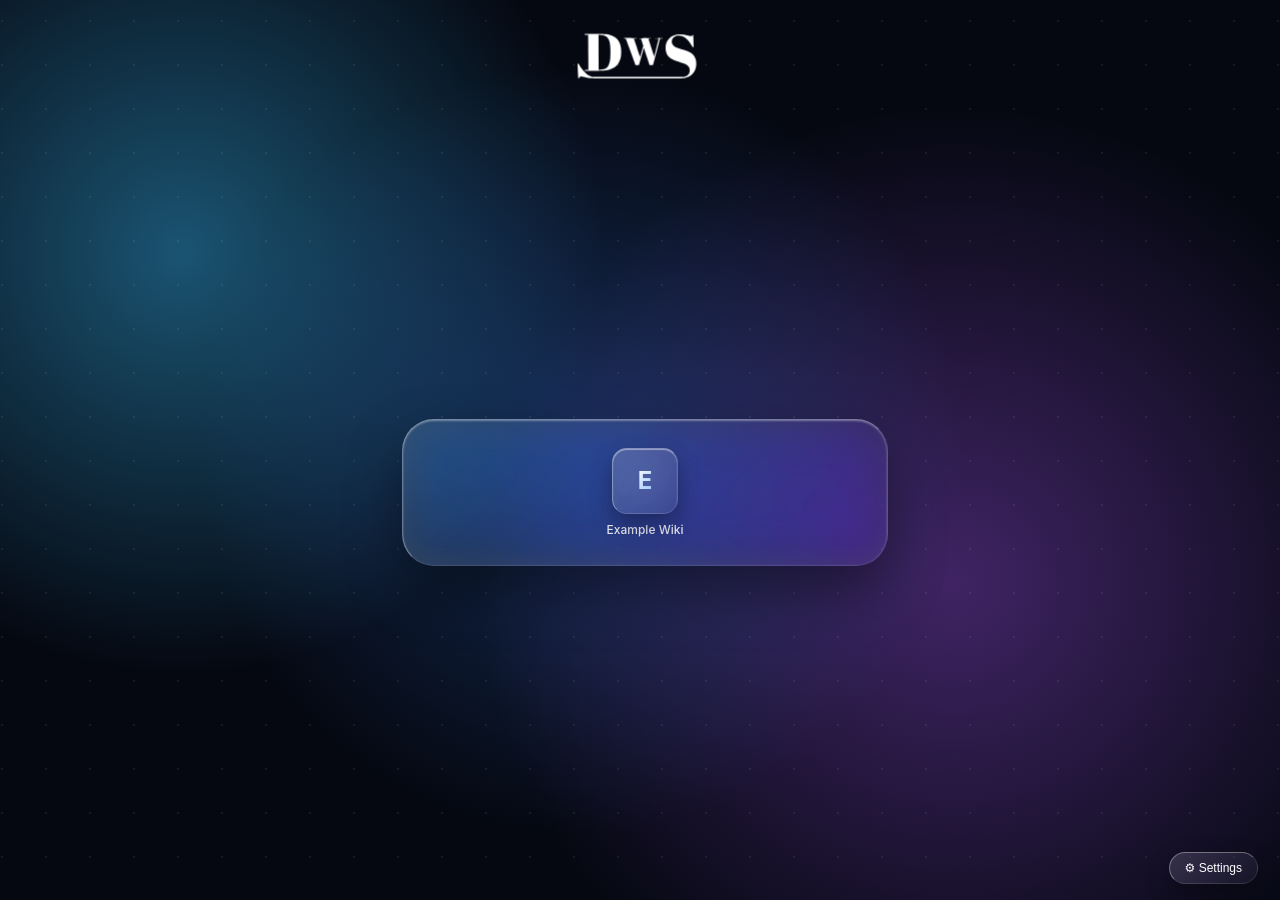
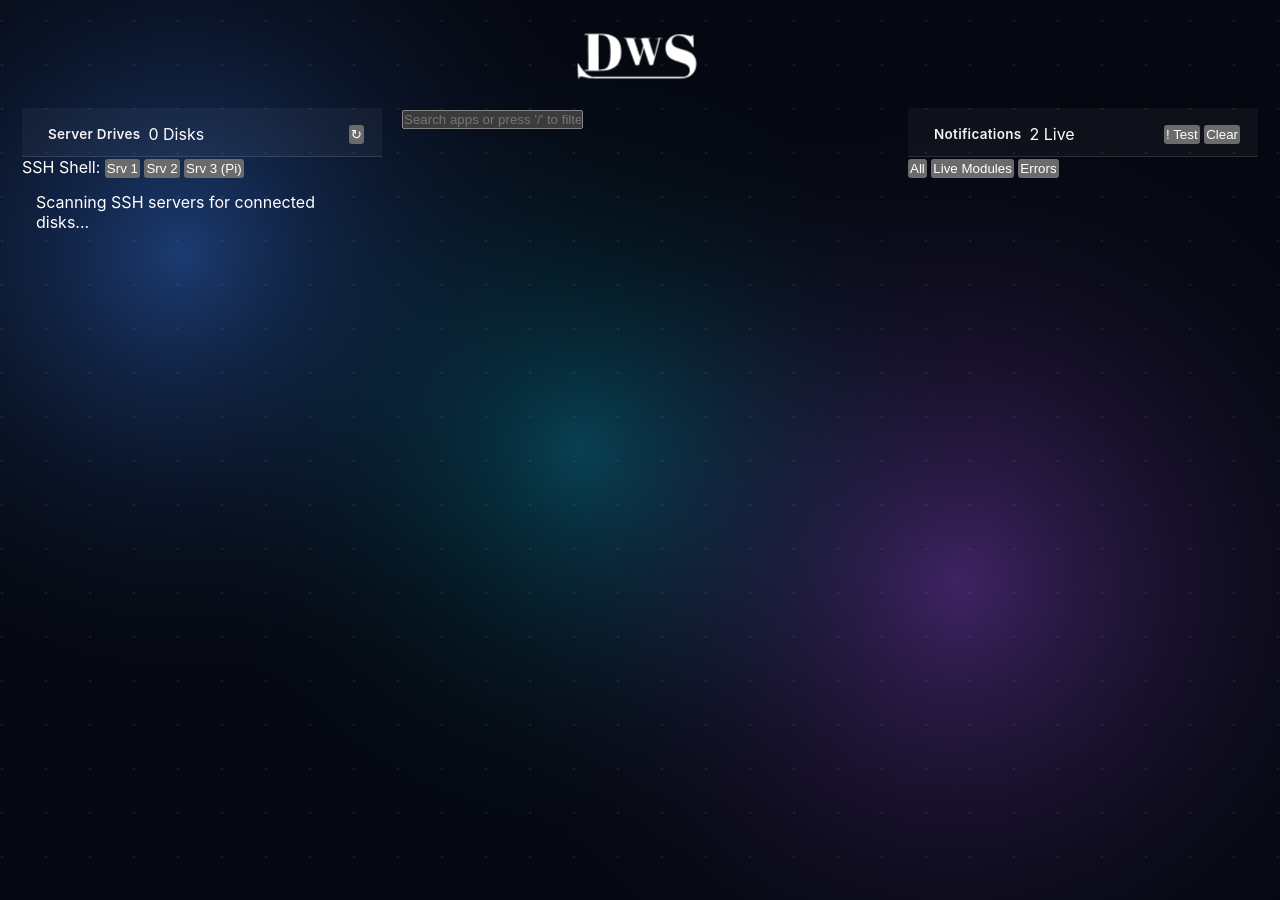
Before and after one commit to Wardium/DWSConnect, a Flask app: page / in a window 1280 px wide. Run offline with Flask 3, Linux system fonts and the light colour scheme; parts of the project's set-up code (start-up, migrations or seed data) failed here and were passed over.

Commit message:
Update index.html

```diff
--- a/templates/index.html
+++ b/templates/index.html
@@ -1,11 +1,23 @@
 <!DOCTYPE html>
 <html lang="en">
 <head>
-    <meta charset="UTF-8">
-    <meta name="viewport" content="width=device-width, initial-scale=1.0, viewport-fit=cover">
-    <meta name="theme-color" content="#050811">
+    <meta charset="UTF-8" />
+    <meta name="viewport" content="width=device-width, initial-scale=1.0, viewport-fit=cover" />
+    <meta name="color-scheme" content="dark" />
+    <meta name="theme-color" content="#050811" />
     <title>DWSConnect</title>
-    <link rel="stylesheet" href="/static/css/liquid_glass.css">
+    <!-- Inline dark lock prevents white compositor flash on tab restore -->
+    <style>
+        html, body {
+            background-color: #050811 !important;
+            color: #ffffff;
+            color-scheme: dark;
+            margin: 0;
+            padding: 0;
+            overflow: hidden;
+        }
+    </style>
+    <link rel="stylesheet" href="/static/css/liquid_glass.css" />
 </head>
 <body>
     <!-- 1. SEAMLESS INTRO CURTAIN & FLOATING SVG HEADER -->
@@ -20,171 +32,206 @@
             <svg id="default-bg-svg" viewBox="0 0 1920 1080" preserveAspectRatio="xMidYMid slice" xmlns="http://www.w3.org/2000/svg">
                 <defs>
                     <radialGradient id="orbGrad1" cx="50%" cy="50%" r="50%">
-                        <stop offset="0%" stop-color="rgba(56, 189, 248, 0.42)"/>
-                        <stop offset="100%" stop-color="rgba(56, 189, 248, 0)"/>
+                        <stop offset="0%" stop-color="#3b82f6" stop-opacity="0.42" />
+                        <stop offset="100%" stop-color="#050811" stop-opacity="0" />
                     </radialGradient>
                     <radialGradient id="orbGrad2" cx="50%" cy="50%" r="50%">
-                        <stop offset="0%" stop-color="rgba(168, 85, 247, 0.36)"/>
-                        <stop offset="100%" stop-color="rgba(168, 85, 247, 0)"/>
+                        <stop offset="0%" stop-color="#a855f7" stop-opacity="0.36" />
+                        <stop offset="100%" stop-color="#050811" stop-opacity="0" />
                     </radialGradient>
                     <radialGradient id="orbGrad3" cx="50%" cy="50%" r="50%">
-                        <stop offset="0%" stop-color="rgba(59, 130, 246, 0.30)"/>
-                        <stop offset="100%" stop-color="rgba(59, 130, 246, 0)"/>
+                        <stop offset="0%" stop-color="#06b6d4" stop-opacity="0.32" />
+                        <stop offset="100%" stop-color="#050811" stop-opacity="0" />
                     </radialGradient>
                 </defs>
-                <rect width="1920" height="1080" fill="#050811"/>
-                <circle id="svg-orb-1" cx="550" cy="380" r="460" fill="url(#orbGrad1)"/>
-                <circle id="svg-orb-2" cx="1350" cy="700" r="520" fill="url(#orbGrad2)"/>
-                <circle id="svg-orb-3" cx="960" cy="540" r="420" fill="url(#orbGrad3)"/>
+                <rect width="1920" height="1080" fill="#050811" />
+                <circle id="svg-orb-1" cx="550" cy="380" r="520" fill="url(#orbGrad1)" />
+                <circle id="svg-orb-2" cx="1350" cy="700" r="560" fill="url(#orbGrad2)" />
+                <circle id="svg-orb-3" cx="960" cy="540" r="460" fill="url(#orbGrad3)" />
             </svg>
-            <img id="custom-bg-img" class="hidden" alt="Background" decoding="sync" loading="eager">
+            <img id="custom-bg-img" class="hidden" alt="Background" decoding="sync" />
         </div>
         <div class="parallax-layer ambient-grid" data-depth="0.06"></div>
     </div>
 
-    <!-- 3. THREE-SECTION WORKSPACE -->
+    <!-- 3. THREE-COLUMN WORKSPACE -->
     <main id="workspace">
-        <!-- LEFT SECTION: MULTI-SERVER DRIVE & FILE EXPLORER -->
-        <aside id="left-file-panel" class="side-glass-panel">
+        <!-- LEFT SECTION: MULTI-SERVER DRIVE & SFTP FILE VIEWER -->
+        <aside id="left-file-panel" class="liquid-side-panel">
             <div class="panel-header">
                 <div class="panel-title-group">
-                    <span class="status-dot online" id="fleet-status-dot"></span>
-                    <h2>DWS Fleet Storage</h2>
+                    <span class="status-dot-pulse" id="drives-status-dot"></span>
+                    <h2 id="file-panel-title">Server Drives</h2>
+                    <span class="glass-badge" id="drives-count-badge">0 Disks</span>
                 </div>
                 <div class="panel-actions">
-                    <button id="refresh-drives-btn" class="icon-glass-btn" title="Scan Drives Now">↻</button>
+                    <button class="glass-icon-btn hidden" id="btn-back-to-drives" title="Back to All Drives">
+                        All Drives
+                    </button>
+                    <button class="glass-icon-btn" id="btn-refresh-files" title="Rescan Drives / Refresh">
+                        ↻
+                    </button>
                 </div>
             </div>
 
-            <!-- Server Health Strip -->
-            <div id="server-health-strip" class="server-health-strip"></div>
+            <!-- Server Quick SSH Shell Bar -->
+            <div class="server-shell-bar" id="server-shell-bar">
+                <span class="shell-bar-label">SSH Shell:</span>
+                <button class="glass-pill-btn" data-shell-id="1" title="Open Server 1 SSH Terminal">Srv 1</button>
+                <button class="glass-pill-btn" data-shell-id="2" title="Open Server 2 SSH Terminal">Srv 2</button>
+                <button class="glass-pill-btn" data-shell-id="3" title="Open Server 3 (Pi) SSH Terminal">Srv 3 (Pi)</button>
+            </div>
 
-            <!-- Breadcrumb / Active Drive Toolbar (shown when browsing a disk) -->
-            <div id="file-browser-toolbar" class="file-browser-toolbar hidden">
-                <div class="toolbar-top-row">
-                    <button id="back-to-drives-btn" class="mini-glass-btn" title="All Drives">← Drives</button>
-                    <button id="dir-up-btn" class="mini-glass-btn" title="Up One Folder">↑ Up</button>
-                    <span id="current-path-label" class="current-path-label">/</span>
+            <!-- View A: All Connected Drives List -->
+            <div id="drives-list-view" class="panel-scroll-body">
+                <div class="panel-empty-state">Scanning SSH servers for connected disks...</div>
             </div>
-                <div class="toolbar-action-row">
-                    <input type="text" id="file-search-input" class="glass-input mini-search" placeholder="Filter files...">
-                    <button id="new-folder-btn" class="mini-glass-btn" title="New Folder">+ Folder</button>
-                    <button id="upload-trigger-btn" class="mini-glass-btn accent-btn" title="Upload to this disk">↑ Upload</button>
-                    <input type="file" id="remote-file-upload-input" multiple class="hidden">
+
+            <!-- View B: Active Disk File Browser -->
+            <div id="file-browser-view" class="panel-flex-body hidden">
+                <div class="browser-toolbar">
+                    <div class="breadcrumb-bar" id="file-breadcrumbs"></div>
+                    <div class="browser-action-row">
+                        <input type="text" id="file-filter-input" class="glass-mini-input" placeholder="Filter folder..." />
+                        <button class="glass-action-btn" id="btn-new-folder" title="New Folder">+ Folder</button>
+                        <button class="glass-action-btn primary" id="btn-upload-trigger" title="Upload files to current directory">↑ Upload</button>
+                        <input type="file" id="hidden-file-upload" multiple class="hidden" />
                     </div>
                 </div>
 
-            <!-- Scrollable Content: Either the 8+ Drives List OR Directory Contents -->
-            <div id="file-explorer-body" class="panel-scroll-body">
-                <div id="drives-list-container" class="drives-list"></div>
-                <div id="directory-list-container" class="directory-list hidden"></div>
+                <!-- Drag & Drop Overlay + Scrollable Directory Listing -->
+                <div id="file-list-container" class="panel-scroll-body" data-dropzone="true">
+                    <div id="file-items-list"></div>
                 </div>
 
-            <!-- Drag & Drop Upload Overlay -->
-            <div id="drop-upload-overlay" class="drop-upload-overlay hidden">
-                <div class="drop-box-inner">Drop files to upload to active disk</div>
+                <!-- Selected File Footer Action Bar -->
+                <div id="file-selection-bar" class="file-selection-bar hidden">
+                    <div class="selected-file-name" id="selected-file-label">No file selected</div>
+                    <div class="selected-file-actions">
+                        <button class="glass-action-btn primary" id="btn-download-selected">↓ Download</button>
+                        <button class="glass-action-btn danger" id="btn-delete-selected" title="Delete">✕</button>
+                    </div>
+                </div>
             </div>
         </aside>
 
-        <!-- MIDDLE SECTION: EXISTING APP GRID (UNCHANGED CORE + QUICK SEARCH QoL) -->
-        <section id="center-stage-column">
-            <div id="center-search-bar" class="center-search-bar ui-chrome">
-                <input type="text" id="app-quick-filter" class="glass-input" placeholder="Quick launch app... (Press / to focus)">
+        <!-- CENTER SECTION: EXISTING APP GRID + QUICK SEARCH -->
+        <section id="center-column">
+            <div class="center-search-bar">
+                <input
+                    type="text"
+                    id="app-search-input"
+                    class="glass-search-input"
+                    placeholder="Search apps or press '/' to filter..."
+                    autocomplete="off"
+                />
             </div>
-            <div id="app-grid" class="liquid-grid"></div>
+
+            <div id="app-grid"></div>
         </section>
 
-        <!-- RIGHT SECTION: MODULAR LIVE NOTIFICATION CENTER -->
-        <aside id="right-notif-panel" class="side-glass-panel">
+        <!-- RIGHT SECTION: MODULAR LIVE NOTIFICATION AREA -->
+        <aside id="right-notif-panel" class="liquid-side-panel">
             <div class="panel-header">
                 <div class="panel-title-group">
-                    <h2>Live Telemetry & Alerts</h2>
-                    <span id="notif-count-badge" class="notif-badge">2</span>
+                    <span class="status-dot-pulse"></span>
+                    <h2>Notifications</h2>
+                    <span class="glass-badge" id="notif-count-badge">2 Live</span>
                 </div>
                 <div class="panel-actions">
-                    <button id="clear-transient-notifs-btn" class="mini-glass-btn" title="Clear dismissible alerts">Clear</button>
+                    <button class="glass-icon-btn" id="btn-test-error" title="Simulate Error Notification">! Test</button>
+                    <button class="glass-icon-btn" id="btn-clear-notifs" title="Clear Dismissible Notifications">Clear</button>
                 </div>
             </div>
-            <div id="notification-stream" class="panel-scroll-body notification-stream"></div>
+
+            <!-- Filter Tabs -->
+            <div class="notif-filter-bar">
+                <button class="notif-tab active" data-filter="all">All</button>
+                <button class="notif-tab" data-filter="live">Live Modules</button>
+                <button class="notif-tab" data-filter="error">Errors</button>
+            </div>
+
+            <!-- Pinned Live Notifications + Scrollable Feed -->
+            <div id="notif-scroll-feed" class="panel-scroll-body">
+                <div id="notif-pinned-section" class="notif-section-stack"></div>
+                <div id="notif-dynamic-section" class="notif-section-stack"></div>
+            </div>
         </aside>
     </main>
 
-    <!-- 4. EXPANDING LIQUID GLASS IFRAME STAGE -->
-    <div id="iframe-Stage" class="iframe-stage hidden">
-        <div id="iframe-window" class="liquid-glass-window">
+    <!-- FLOATING BOTTOM-RIGHT SETTINGS BUTTON -->
+    <button id="settings-trigger" title="Dashboard Settings (Ctrl+,)">⚙</button>
+
+    <!-- IFRAME APP / TERMINAL STAGE MODAL -->
+    <div id="iframe-Stage" class="hidden">
+        <div id="iframe-window">
             <div class="iframe-header">
                 <span id="iframe-title">Application</span>
-                <div style="display:flex; gap:8px; align-items:center;">
-                    <button id="iframe-open-tab" class="mini-glass-btn" title="Open in New Tab">↗ Tab</button>
+                <div class="iframe-controls">
+                    <button id="iframe-reload" class="glass-icon-btn" title="Reload Frame">↻</button>
+                    <button id="iframe-ext" class="glass-icon-btn" title="Open in New Tab">↗</button>
                     <button id="iframe-close" class="liquid-close-btn" title="Close (Esc)">✕</button>
                 </div>
             </div>
-            <iframe id="app-iframe" src="about:blank" allowfullscreen></iframe>
+            <iframe id="app-iframe" src="about:blank" allow="clipboard-read; clipboard-write; fullscreen"></iframe>
         </div>
     </div>
 
-    <!-- 5. FLOATING DOCK CONTROLS & SETTINGS MODAL -->
-    <div class="floating-controls-dock">
-        <button id="toggle-panels-btn" class="liquid-glass-pill ui-chrome" title="Toggle Side Panels ([)">
-            <span>⇄ Panels</span>
-        </button>
-        <button id="settings-trigger" class="liquid-glass-pill ui-chrome">
-            <span>⚙ Settings</span>
-        </button>
+    <!-- SETTINGS MODAL -->
+    <div id="settings-modal" class="modal-backdrop hidden">
+        <div class="liquid-modal-card">
+            <div class="modal-header">
+                <h3>DWSConnect Settings</h3>
+                <div class="panel-actions">
+                    <button id="btn-replay-boot" class="glass-icon-btn" title="Replay Intro Animation">Replay Intro</button>
+                    <button id="settings-close" class="liquid-close-btn">✕</button>
+                </div>
             </div>
 
-    <div id="settings-modal" class="modal-backdrop hidden">
-        <div class="liquid-glass-modal">
-            <div class="modal-header">
-                <h2>Workspace Settings</h2>
-                <button id="settings-close" class="liquid-close-btn">✕</button>
-            </div>
             <div class="modal-body">
-                <div class="glass-card">
-                    <h3>Add Application</h3>
-                    <form id="add-app-form" class="form-grid">
-                        <div class="form-row">
-                            <label>App Name</label>
-                            <input type="text" name="name" class="glass-input" placeholder="Jellyfin" required>
-                        </div>
-                        <div class="form-row">
-                            <label>App URL</label>
-                            <input type="url" name="url" class="glass-input" placeholder="https://..." required>
-                        </div>
-                        <div class="form-row" style="grid-column: span 2;">
-                            <label>Custom Icon (Optional)</label>
-                            <input type="file" name="icon" class="glass-file-input" accept=".png,.svg,.jpg,.jpeg,.webp,.gif">
-                        </div>
-                        <label class="glass-toggle-row" style="grid-column: span 2;">
-                            <input type="checkbox" id="iframe-toggle" checked>
-                            <span class="glass-toggle-slider"></span>
-                            <span class="glass-toggle-label">Open inside Liquid Glass Iframe</span>
+                <form id="add-app-form" class="glass-form">
+                    <h4>Add Application</h4>
+                    <input type="text" name="name" placeholder="App Name (e.g. Jellyfin)" required />
+                    <input type="url" name="url" placeholder="https://..." required />
+                    <input type="text" name="icon_url" placeholder="Icon URL (optional)" />
+                    <label class="file-label">
+                        <span>Or Upload Icon:</span>
+                        <input type="file" name="icon_file" accept=".png,.svg,.jpg,.jpeg,.webp,.gif" />
                     </label>
-                        <button type="submit" class="liquid-submit-btn" style="grid-column: span 2;">Add App Widget</button>
+                    <label class="checkbox-label">
+                        <input type="checkbox" id="iframe-toggle" name="iframe" checked />
+                        <span>Launch inside embedded window (Iframe)</span>
+                    </label>
+                    <button type="submit" class="glass-submit-btn">Add App</button>
                 </form>
-                </div>
 
-                <div class="glass-card">
-                    <h3>Custom Background</h3>
-                    <form id="bg-form" style="display:flex; flex-direction:column; gap:10px;">
-                        <input type="file" name="background" class="glass-file-input" accept=".png,.svg,.jpg,.jpeg,.webp,.gif">
-                        <div style="display:flex; gap:8px;">
-                            <button type="submit" class="liquid-submit-btn" style="flex:1;">Save Background</button>
-                            <button type="button" id="replay-boot-btn" class="mini-glass-btn">Replay Intro</button>
+                <div class="settings-divider"></div>
+
+                <form id="bg-form" class="glass-form">
+                    <h4>Workspace Background</h4>
+                    <input type="text" name="bg_url" placeholder="Custom Image URL (optional)" />
+                    <label class="file-label">
+                        <span>Or Upload Image:</span>
+                        <input type="file" name="bg_file" accept=".png,.svg,.jpg,.jpeg,.webp,.gif" />
+                    </label>
+                    <div class="form-row-btns">
+                        <button type="submit" class="glass-submit-btn">Apply Background</button>
+                        <button type="button" id="btn-reset-bg" class="glass-action-btn">Use Default Orbs</button>
                     </div>
                 </form>
-                </div>
 
-                <div class="glass-card">
-                    <h3>Installed Applications</h3>
+                <div class="settings-divider"></div>
+
+                <h4>Installed Apps</h4>
                 <div id="settings-app-list" class="settings-app-list"></div>
             </div>
         </div>
     </div>
-    </div>
 
+    <script src="/static/js/notifications.js"></script>
     <script src="/static/js/parallax.js"></script>
     <script src="/static/js/dashboard.js"></script>
+    <script src="/static/js/file_viewer.js"></script>
     <script src="/static/js/boot_anim.js"></script>
 </body>
 </html>
```
Lines whose indentation alone changed are shown as unchanged.
